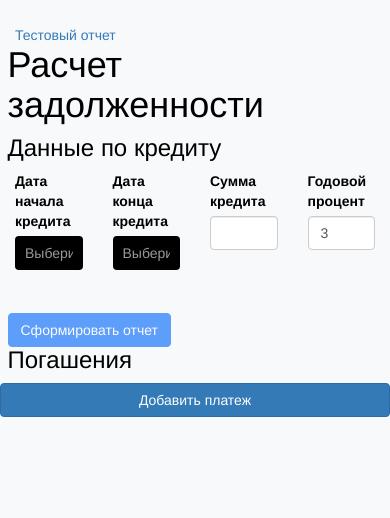
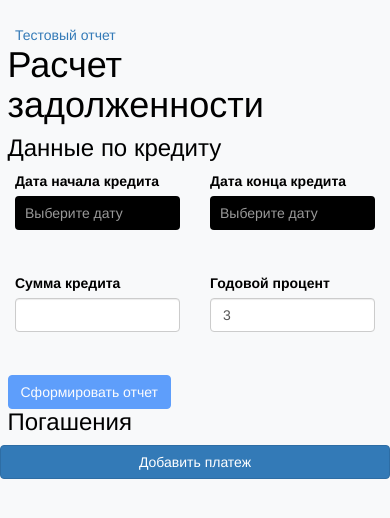
Before and after one commit to zdimon/alex-calculator, a Django app: page / in a window 390 px wide. Shown: the part 56-574 px from the top of the page. Run offline with Django 4.2, Linux system fonts and the light colour scheme; data that the repository does not hold is empty; some libraries are stand-ins or nearby versions.

Commit message:
auto commit

```diff
--- a/alex_calc/templates/index.html
+++ b/alex_calc/templates/index.html
@@ -14,23 +14,23 @@
     <form method="POST" action="/report">
       {% csrf_token %}
         <div class="row">
-          <div class="col col-sm-6  col-lg-3">
+          <div class="col col-6 col-sm-6  col-lg-3">
             <label for="exampleInputEmail1">Дата начала кредита</label>
             <input type="text" id="credit_start" class="datepicker form-control" placeholder="Выберите дату" name="credit_start" readonly><span class="fa fa-calendar"></span>
           </div>
 
 
-          <div class="col col-sm-6 col-lg-3">
+          <div class="col  col-6 col-sm-6 col-lg-3">
             <label for="exampleInputEmail1">Дата конца кредита</label>
             <input type="text" id="credit_end" class="datepicker form-control" placeholder="Выберите дату" name="credit_end" readonly><span class="fa fa-calendar"></span>
           </div>
 
-          <div class="col col-sm-6 col-lg-3">
+          <div class="col col-6 col-sm-6 col-lg-3">
             <label for="exampleInputEmail1">Сумма кредита</label>
             <input name="credit_sum" class="form-control" type="text" id="credit_sum"><span class="fa fa-calendar"></span>
           </div>
 
-          <div class="col col-sm-6 col-lg-3">
+          <div class="col col-6 col-sm-6 col-lg-3">
             <label for="exampleInputEmail1">Годовой процент</label>
             <input name="credit_proc" value=3 class="form-control" type="text" ><span class="fa fa-calendar"></span>
           </div>
```
